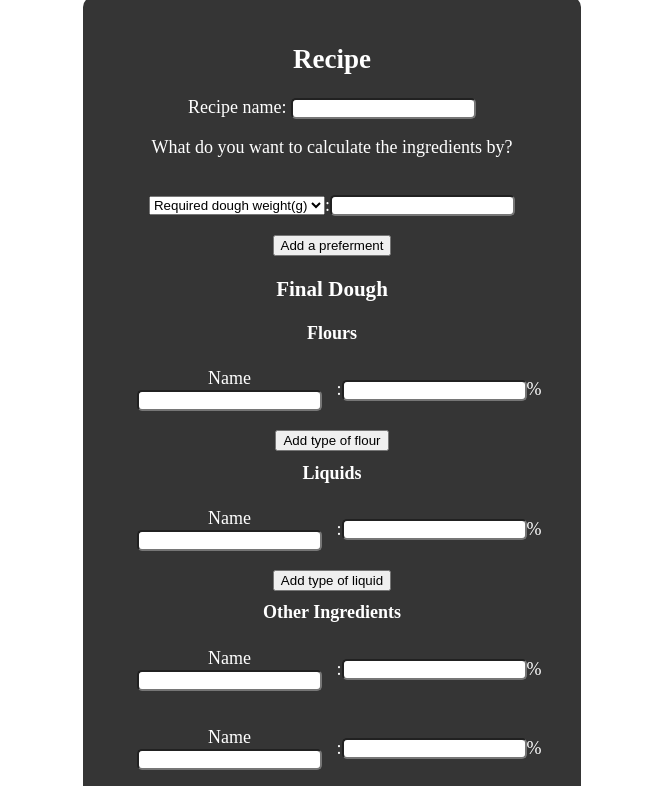
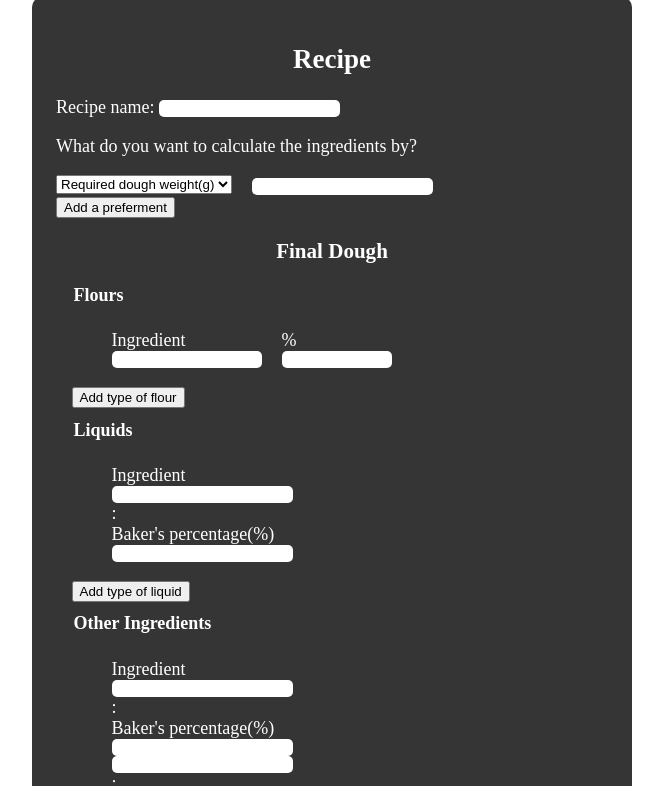
Before and after one commit to coleenhuang/Bread-dough-calculator, a plain HTML site: page index.html in a window 1280 px wide. Shown: the part 165-951 px from the top of the page, without its empty margins (308-971 px from the left). Drawn offline with Linux system fonts and the light colour scheme.

Commit message:
reformatted labels and inputs

```diff
--- a/index.css
+++ b/index.css
@@ -1,7 +1,8 @@
+* {
+    box-sizing: border-box;
+}
 body {
     font-size: 18px;
-    text-align: center;
-
     padding: 0 15% 5%;
 }
 header {
@@ -11,7 +12,7 @@ h1, h2, h3 {
     text-align: center;
 }
 form {
-    max-width: 450px;
+    max-width: 600px;
     margin: 0 auto;
     color: white;
     background-color: #353535;
@@ -23,6 +24,9 @@ form {
 fieldset {
     border: none;
 }
+fieldset li {
+    list-style-type: none;
+}
 
 legend {
     font-weight: 600;
@@ -30,11 +34,36 @@ legend {
 
 input {
     border-radius: 5px;
+    border: none;
 }
 
-.align-row {
-    display: flex;
-    flex-direction: row;
-    align-items: center;
-    justify-content: center;
+fieldset input, fieldset label {
+    display: block;
 }
+
+.left-column {
+    float: left;
+    margin-right: 20px;
+}
+
+.right-column {
+    float: left;
+}
+
+.clearfix:after {
+    content: ".";
+    visibility: hidden;
+    display: block;
+    height: 0;
+    clear: both;
+ }
+
+.input1 {
+    width: 150px;
+}
+
+
+
+.input2 {
+    width: 110px;
+}
--- a/index.html
+++ b/index.html
@@ -19,8 +19,8 @@
             </p>
             <p>What do you want to calculate the ingredients by?</p>
 
-            <div class='align-row'>
-                <select>
+            <div class='clearfix'>
+                <select class="left-column" id='type-ref'>
                     <option value="dough-weight">
                         Required dough weight(g)
                     </option>
@@ -28,10 +28,10 @@
                         Total flour weight
                     </option>
                 </select>
-                <span>:</span>
-                <p>
+
+                <div class="right-column" >
                     <input type="text" id="calc-ref" required>
-                </p>
+                </div>
             </div>
         </section>
         <button type="button" class="preferment">Add a preferment</button>
@@ -39,58 +39,63 @@
             <h3>Final Dough</h3>
             <fieldset class='flour'>
                 <legend>Flours</legend>
-                <div class='align-row'>
-                    <p>
-                        <label>Name</label>
-                        <input type="text">
-                    </p>
-                    <span> : </span>
-                    <p>
-                        <input type="text">
-                    </p>
-                    <span>%</span>
+                <ul>
+                    <li class="clearfix">
+                        <div class='left-column'>
+                            <label for='flour-ingredient1'>
+                                Ingredient
+                            </label>
+                            <input class='input1' id='flour-ingredient1' type="text">
                         </div>
+
+                        <div class='right-column'>
+                            <label for="flour-percent1">
+                                %
+                            </label>
+                            <input class='input2' id="flour-percent1" type="text">
+                        </div>
+                    </li>
+                </ul>
+
                 <button type="button">Add type of flour</button>
             </fieldset>
             <fieldset class='liquids'>
                 <legend>Liquids</legend>
-                <div class='align-row'>
-                    <p>
-                        <label>Name</label>
+                <ul>
+                    <li>
+                            <label class='top'>
+                                Ingredient
                                 <input type="text">
-                    </p>
+                            </label>
                             <span> : </span>
-                    <p>
+                            <label class='top'>
+                                Baker's percentage(%)
                                 <input type="text">
-                    </p>
-                    <span>%</span>
-                </div>
+                            </label>
+                    </li>
+                </ul>
                 <button type="button">Add type of liquid</button>
             </fieldset>
             <fieldset class='other-ingredients'>
                 <legend>Other Ingredients</legend>
-                <div class='align-row'>
-                    <p>
-                        <label>Name</label>
+                <ul>
+                    <li>
+                        <label class='top'>
+                            Ingredient
                             <input type="text">
-                    </p>
+                        </label>
                         <span> : </span>
-                    <p>
+                        <label class='top'>
+                            Baker's percentage(%)
                             <input type="text">
-                    </p>
-                    <span>%</span>
-                </div>
-                <div class='align-row'>
-                    <p>
-                        <label>Name</label>
+                        </label>
+                    </li>
+                    <li>
                         <input type="text">
-                    </p>
                         <span> : </span>
-                    <p>
-                        <input type="text">
-                    </p>
-                    <span>%</span>
-                </div>
+                        <input type='text'>
+                    </li>
+                </ul>
                 <button type="button">Add another ingredient</button>
             </fieldset>
         </section>
--- a/index.js
+++ b/index.js
@@ -0,0 +1,5 @@
+/* A List of things to implement
+Add a new section of preferments after clicking the button
+Add field for flour/liquid/another ingredient after clicking the button
+Add functions for processing and calculating the submitted forms
+*/
```
Also changed, not shown: README.md. Lines whose indentation alone changed are shown as unchanged.
